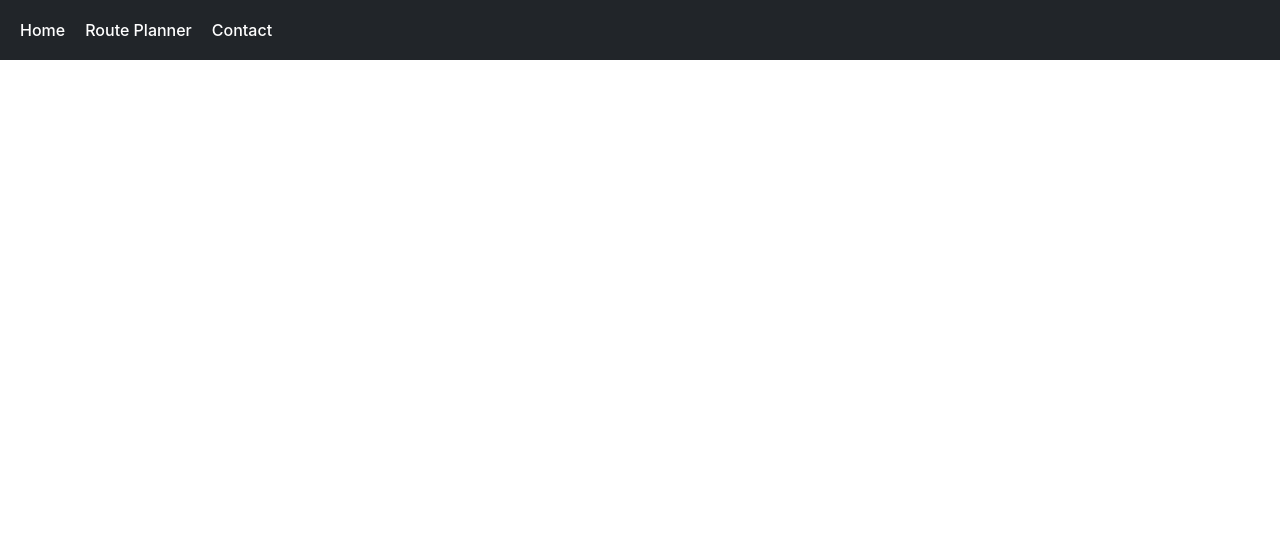
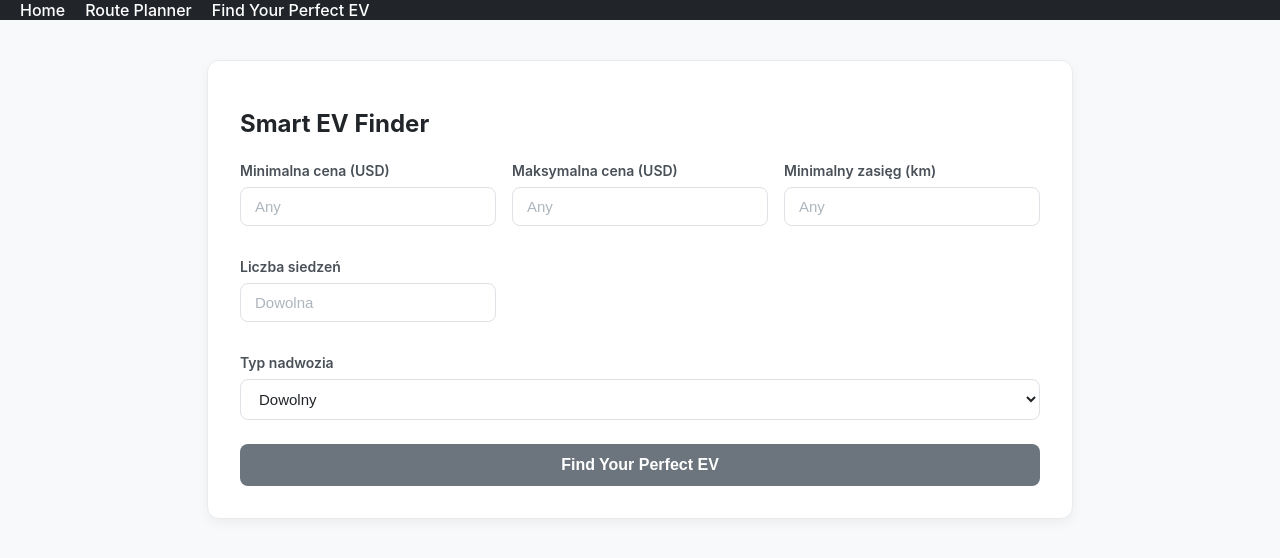
Before and after one commit to filip-zolnierczyk/EV-Rally-Strategist-PING-999, a React (Vite) app in the folder project-root/frontend/: page /car-form in a window 1280 px wide. Shown: the top 558 px of the page. Built offline with nearby package versions, Linux system fonts and the light colour scheme.

Commit message:
car selection frontend

```diff
--- a/project-root/frontend/src/App.tsx
+++ b/project-root/frontend/src/App.tsx
@@ -1,5 +1,6 @@
 import { BrowserRouter as Router, Routes, Route, Link } from "react-router-dom";
 import Planner from "./pages/Planner/Planner";
+import CarForm from "./pages/CarForm/CarForm";
 import "./App.css";
 
 const Layout = ({ children }: { children: React.ReactNode }) => (
@@ -7,7 +8,7 @@
     <nav className="top-menu">
       <Link to="/">Home</Link>
       <Link to="/planner">Route Planner</Link>
-      <Link to="/contact">Contact</Link>
+      <Link to="/car-form">Find Your Perfect EV</Link>
     </nav>
     <main className="main-content">{children}</main>
   </div>
@@ -27,14 +28,7 @@
             }
           />
           <Route path="/planner" element={<Planner />} />
-          <Route
-            path="/contact"
-            element={
-              <div>
-                <h1>Contact</h1>
-              </div>
-            }
-          />
+          <Route path="/car-form" element={<CarForm />} />
         </Routes>
       </Layout>
     </Router>
--- /dev/null
+++ b/project-root/frontend/src/pages/CarForm/CarForm.css
@@ -0,0 +1,149 @@
+/* Główny kontener strony - dopasowany do tła planera */
+.car-page-wrapper {
+  padding: 40px 20px;
+  font-family: 'Inter', -apple-system, sans-serif;
+  background-color: #f8f9fa; /* Jasnoszare tło strony */
+  min-height: 100vh;
+  color: #333;
+}
+
+/* Kontener formularza jako biała karta */
+.car-form-container {
+  max-width: 800px;
+  margin: 0 auto 40px auto;
+  background: white;
+  padding: 32px;
+  border-radius: 12px;
+  box-shadow: 0 4px 12px rgba(0, 0, 0, 0.05);
+  border: 1px solid #e9ecef;
+}
+
+.car-form-container h1 {
+  font-size: 24px;
+  font-weight: 700;
+  margin-bottom: 24px;
+  color: #212529;
+}
+
+/* Układ pól formularza */
+.form-grid {
+  display: grid;
+  grid-template-columns: repeat(auto-fit, minmax(200px, 1fr));
+  gap: 16px;
+  margin-bottom: 16px;
+}
+
+.form-group {
+  margin-bottom: 16px;
+  display: flex;
+  flex-direction: column;
+}
+
+.form-group label {
+  font-size: 14px;
+  font-weight: 600;
+  margin-bottom: 8px;
+  color: #495057;
+}
+
+/* Style inputów identyczne jak w Route Plannerze */
+.form-group input,
+.form-group select {
+  padding: 10px 14px;
+  background: white;
+  border: 1px solid #dee2e6;
+  border-radius: 8px;
+  color: #212529;
+  font-size: 15px;
+  transition: all 0.2s ease-in-out;
+}
+
+.form-group input:focus,
+.form-group select:focus {
+  border-color: #80bdff;
+  outline: 0;
+  box-shadow: 0 0 0 0.2rem rgba(0, 123, 255, 0.25);
+}
+
+.form-group input::placeholder {
+  color: #adb5bd;
+  opacity: 1;
+}
+
+/* Przycisk - szary/niebieski w stylu Twojego "Wyznacz trasę" */
+.submit-btn {
+  width: 100%;
+  padding: 12px;
+  background: #6c757d; /* Kolor zbliżony do Twojego przycisku "Wyznacz trasę" */
+  color: white;
+  border: none;
+  border-radius: 8px;
+  font-size: 16px;
+  font-weight: 600;
+  cursor: pointer;
+  transition: background 0.2s;
+  margin-top: 8px;
+}
+
+.submit-btn:hover:not(:disabled) {
+  background: #5a6268;
+}
+
+.submit-btn:disabled {
+  opacity: 0.6;
+}
+
+/* Karty samochodów analogiczne do listy pojazdów */
+.cars-container {
+  display: flex;
+  flex-direction: column;
+  gap: 12px;
+  max-width: 800px;
+  margin: 0 auto;
+}
+
+.car-card {
+  background: white;
+  border: 1px solid #dee2e6;
+  padding: 20px;
+  border-radius: 12px;
+  transition: border-color 0.2s;
+  cursor: pointer;
+}
+
+/* Niebieska ramka po najechaniu lub dla "wybranego" auta */
+.car-card:hover {
+  border-color: #007bff;
+  box-shadow: 0 2px 8px rgba(0, 123, 255, 0.1);
+}
+
+.car-card h2 {
+  font-size: 18px;
+  margin: 0 0 8px 0;
+  color: #212529;
+}
+
+.car-details {
+  display: flex;
+  flex-wrap: wrap;
+  gap: 15px;
+}
+
+.car-details p {
+  margin: 0;
+  color: #6c757d;
+  font-size: 13px;
+}
+
+.view-link {
+  display: inline-block;
+  margin-top: 12px;
+  color: #007bff;
+  text-decoration: none;
+  font-size: 14px;
+  font-weight: 600;
+}
+
+.view-link:hover {
+  text-decoration: underline;
+}
--- /dev/null
+++ b/project-root/frontend/src/pages/CarForm/CarForm.tsx
@@ -0,0 +1,155 @@
+import React, { useState } from 'react';
+import './CarForm.css';
+
+interface CarRecommendation {
+  make: string;
+  model: string;
+  price: number;
+  range_km: number;
+  body_type: string;
+  seats: number;
+  url: string;
+}
+
+const CarForm: React.FC = () => {
+  const [loading, setLoading] = useState(false);
+  const [cars, setCars] = useState<CarRecommendation[]>([]);
+
+  // Ustawiamy puste stringi na start, żeby inputy były puste (Any)
+  const [formData, setFormData] = useState({
+    min_price: '',
+    max_price: '',
+    range: '',
+    body_type: 'any',
+    seats: '',
+  });
+
+  const handleChange = (e: React.ChangeEvent<HTMLInputElement | HTMLSelectElement>) => {
+    const { name, value } = e.target;
+
+    // Zapisujemy wartość taką, jaka jest (jako string),
+    // żeby dało się łatwo kasować tekst w polu
+    setFormData((prev) => ({
+      ...prev,
+      [name]: value,
+    }));
+  };
+
+  const handleSubmit = async (e: React.FormEvent) => {
+    e.preventDefault();
+    setLoading(true);
+
+    // Konwersja danych przed wysyłką: jeśli puste -> -1, inaczej -> Number
+    const dataToSend = {
+      min_price: formData.min_price === '' ? -1 : Number(formData.min_price),
+      max_price: formData.max_price === '' ? -1 : Number(formData.max_price),
+      range: formData.range === '' ? -1 : Number(formData.range),
+      seats: formData.seats === '' ? -1 : Number(formData.seats),
+      body_type: formData.body_type, // tu już jest "any" lub konkretna marka
+    };
+
+    try {
+      const response = await fetch('http://localhost:8000/choose_my_car', {
+        method: 'POST',
+        headers: { 'Content-Type': 'application/json' },
+        body: JSON.stringify(dataToSend),
+      });
+
+      if (!response.ok) throw new Error('Błąd pobierania danych');
+
+      const data = await response.json();
+      setCars(data);
+    } catch (error) {
+      console.error("Błąd wysyłki:", error);
+    } finally {
+      setLoading(false);
+    }
+  };
+
+  return (
+    <div className="car-page-wrapper">
+      <div className="car-form-container">
+        <h1>Smart EV Finder</h1>
+        <form onSubmit={handleSubmit} className="car-form">
+          <div className="form-grid">
+            <div className="form-group">
+              <label>Minimalna cena (USD)</label>
+              <input
+                type="number"
+                name="min_price"
+                placeholder="Any"
+                value={formData.min_price}
+                onChange={handleChange}
+              />
+            </div>
+            <div className="form-group">
+              <label>Maksymalna cena (USD)</label>
+              <input
+                type="number"
+                name="max_price"
+                placeholder="Any"
+                value={formData.max_price}
+                onChange={handleChange}
+              />
+            </div>
+            <div className="form-group">
+              <label>Minimalny zasięg (km)</label>
+              <input
+                type="number"
+                name="range"
+                placeholder="Any"
+                value={formData.range}
+                onChange={handleChange}
+              />
+            </div>
+            <div className="form-group">
+              <label>Liczba siedzeń</label>
+              <input
+                type="number"
+                name="seats"
+                placeholder="Dowolna"
+                value={formData.seats}
+                onChange={handleChange}
+              />
+            </div>
+          </div>
+
+          <div className="form-group">
+            <label>Typ nadwozia</label>
+            <select name="body_type" value={formData.body_type} onChange={handleChange}>
+              <option value="any">Dowolny</option>
+              <option value="SUV">SUV</option>
+              <option value="sedan">Sedan</option>
+              <option value="hatchback">Hatchback</option>
+              <option value="wagon">Wagon</option>
+              <option value="pickup">Pickup</option>
+            </select>
+          </div>
+
+          <button type="submit" className="submit-btn" disabled={loading}>
+            {loading ? 'Searching...' : 'Find Your Perfect EV'}
+          </button>
+        </form>
+      </div>
+
+      <div className="cars-container">
+        {cars.map((car, index) => (
+          <div key={index} className="car-card">
+            <div className="car-badge">{car.body_type}</div>
+            <h2>{car.make} {car.model}</h2>
+            <div className="car-details">
+              <strong>Price:</strong> {car.price === 1 ? "Nieznana" : `${car.price.toLocaleString()} USD`}
+              <p><strong>Zasięg:</strong> {car.range_km} km</p>
+              <p><strong>Liczba siedzeń:</strong> {car.seats}</p>
+            </div>
+            <a href={car.url} target="_blank" rel="noreferrer" className="view-link">
+              Zobacz stronę producenta
+            </a>
+          </div>
+        ))}
+      </div>
+    </div>
+  );
+};
+
+export default CarForm;
```
